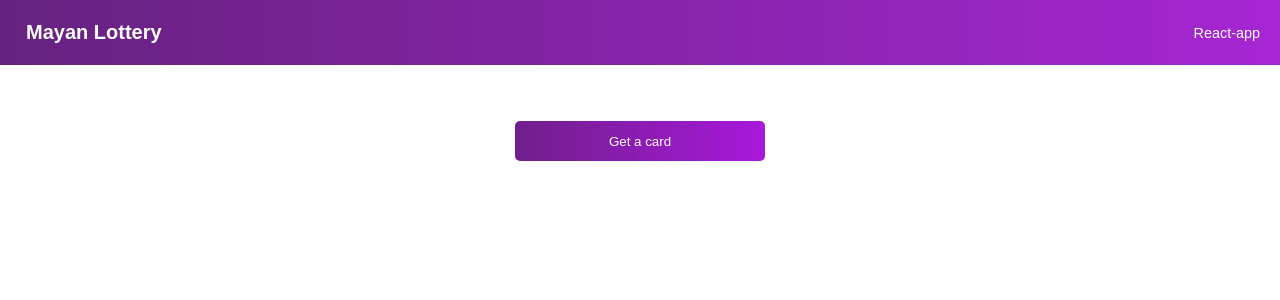
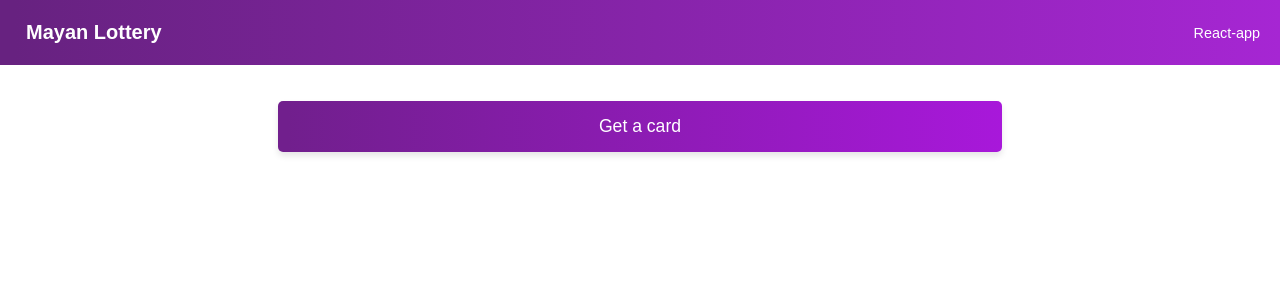
Before and after one commit to lamassu38/lottery, a React (Create React App) app: page / in a window 1280 px wide. Shown: the top 300 px of the page. Built offline with nearby package versions, Linux system fonts and the light colour scheme.

Commit message:
Change the button style and the items structure in main component

```diff
--- a/src/App.css
+++ b/src/App.css
@@ -29,38 +29,37 @@ main {
   font-size: 0.9rem;
   font-weight: 500;
 }
-.button-container{
+.lottery-container {
   display: flex;
-  justify-content: center;
+  flex-direction: column;
+  align-items: center;
   margin-top: 20px;
+  margin: 0 auto;
+  max-width: 80%;
+  text-align: center;
 }
-button{
-  width: 250px;
-  height: 40px;
-  grid-column: 1/ -1;
+.button {
   font-family: 'Karla', sans-serif;
+  font-size: 1.1rem;
   border-radius: 5px;
   background: linear-gradient(90.41deg, #711F8D 1.4%, #A818DA 100%);
   color: white;
   border: none;
   cursor: pointer;
-  padding: 10px 20px;
+  padding: 15px 30px;
+  transition: background-color 0.3s, border-color 0.3s, color 0.3s, box-shadow 0.3s;
+  box-shadow: 0 4px 6px rgba(0, 0, 0, 0.1);
+  width: 75%;
 }
-button:hover {
-  background: palevioletred;
+
+.button:focus,
+.button:active {
+  background: linear-gradient(90.41deg, #711F8D 1.4%, #A818DA 100%);
+  border-color: transparent;
+  outline: none;
+  box-shadow: 0 2px 4px rgba(0, 0, 0, 0.2);
 }
-button:active {
-  background: #A818DA;
-}
-button:focus {
-  outline: none;
-  box-shadow: 0 0 5px rgba(167, 24, 218, 0.5);
-}
-.image-container{
-  max-width: 30%;
-  margin: 0 auto;
-  text-align: center;
-}
+
 .lottery-image{
   max-width: 100%;
   border-radius: 3px;
--- a/src/components/Main.js
+++ b/src/components/Main.js
@@ -31,26 +31,23 @@ export default function Main(){
 
     return (
         <main>
-            <div className='button-container'>
-                <button className='lottery--button' onClick={getImage}>
+        <div className='lottery-container'>
+            <button className='button' onClick={getImage}>
                     Get a card
-                </button>
-            </div>
-            <div className='image-container'>
-                {selectedCard && (<img
-                    src={`${process.env.PUBLIC_URL}/images/${selectedCard.card}`}
-                    alt={selectedCard.title}
-                    className='lottery-image'
-                />)
-                }
-                {allCardsShown && (
-                    <div>
-                    <p>No more Cards</p>
-                    <button className='lottery--button' onClick={restartGame}>Play again</button>
-                    </div>
-                )
-                }
-            </div>
-        </main>
-    )
+            </button>
+            {selectedCard && (
+                  <img src={`../images/${selectedCard.card}`} alt={selectedCard.title} className='lottery--image' />
+            )}
+             {allCardsShown && (
+                  <p>No more cards, Play again?</p>
+             )}
+             {allCardsShown && (
+                  <button className='button' onClick={restartGame}>
+                       Restart
+                  </button>
+             )}
+         </div>
+    </main>
+
+    );
 }
```
